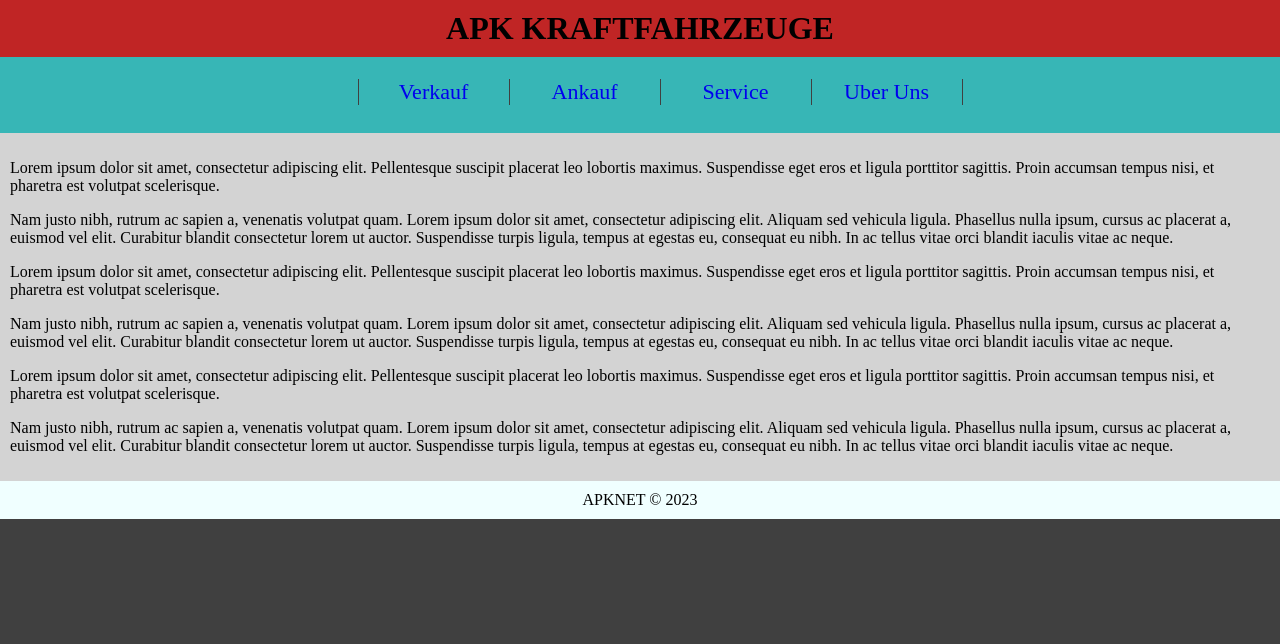
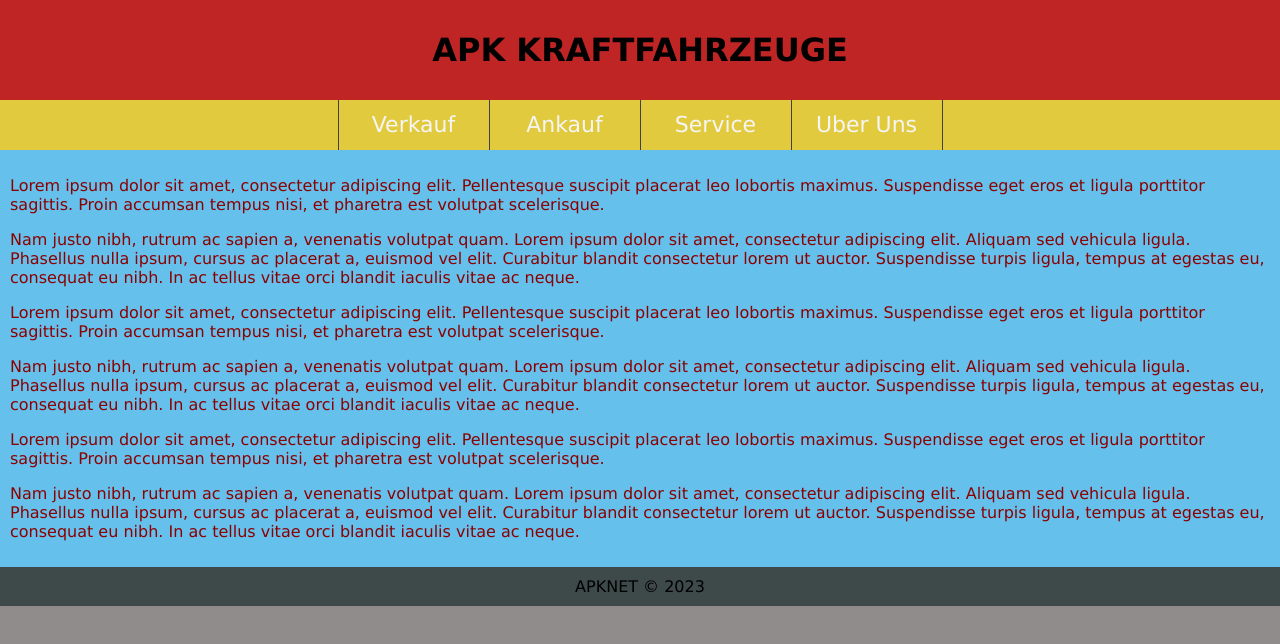
Before and after one commit to karczaa/APK, a plain HTML site: page index.html in a window 1280 px wide. Drawn offline with Linux system fonts and the light colour scheme.

Commit message:
Improvements

```diff
--- a/index.html
+++ b/index.html
@@ -8,7 +8,9 @@
  </head>
  <body>
   <div id="container">
-    <div id="logo">APK KRAFTFAHRZEUGE</div>
+    <div id="logo">
+        <div id="logo1">APK KRAFTFAHRZEUGE</div>
+    </div>
     <div id="nav">
         <ol>
             <li style="border-left: 1px solid #404040"><a href="#1">Verkauf</a></li>
@@ -62,8 +64,8 @@
 
 
     <div id="footer">APKNET &copy 2023 </div>
+
   </div>
-
  </body>
 
 
--- a/style.css
+++ b/style.css
@@ -1,10 +1,10 @@
 /*  kolory na chwile */
 body
 {
-    background-color: #404040;
+    background-color: #918c8c;
 
     margin: 0 !important;
-    font-family:'Times New Roman', Times, serif;
+    font-family: Verdana, Geneva, Tahoma, sans-serif;
 }
 
 #logo
@@ -15,58 +15,82 @@ body
     font-size: 32px;
     padding: 10px 0;
     width: 100%;
+    height: 80px;
+    line-height: 80px;
+
 
 }
 
+
 #nav
 {
-    background-color: rgb(55, 182, 182);
-    margin-left: auto;
-    margin-right: auto;
-    text-align: center;
-    padding: 0;
+    background-color: rgb(226, 202, 62);
+    width: auto;
+    height: 50px;
     font-size: 22px;
+    line-height: 50px;
+    text-align:center;
+    align-items: center;
+
+
 
 }
 ol
 {
     list-style-type: none;
     display: inline-block;
-    color: black;
+    padding: 0;
+    margin: 0;
+    width:auto;
+
+
 }
-ol li
+
+
+li
 {
     float: left;
-
     display: block;
     width: 150px;
-    height: auto;
-    border-right: 1px solid #404040
-
-}
-ol li a
-{
-
-    text-decoration: none;
-
+    border-right: 1px solid #404040;
 }
 
 li:hover
 {
-  background-color:green;
+    background-color: #c02525;
 }
+
+a
+{
+    text-decoration: none;
+    color: whitesmoke;
+}
+
+
+
+
+
 
 #content
 {
-    background-color: lightgray;
+    background-color: rgb(101, 192, 235);
     padding: 10px;
-    color: black;
+    color:darkred;
+
+
 }
 
 #footer
 {
-    background-color: azure;
+    background-color: rgb(62, 73, 73);
     color: black;
     padding: 10px;
     text-align:center;
 }
+
+#container
+{
+    width: 100%;
+    margin-left:auto;
+    margin-right:auto;
+}
```
